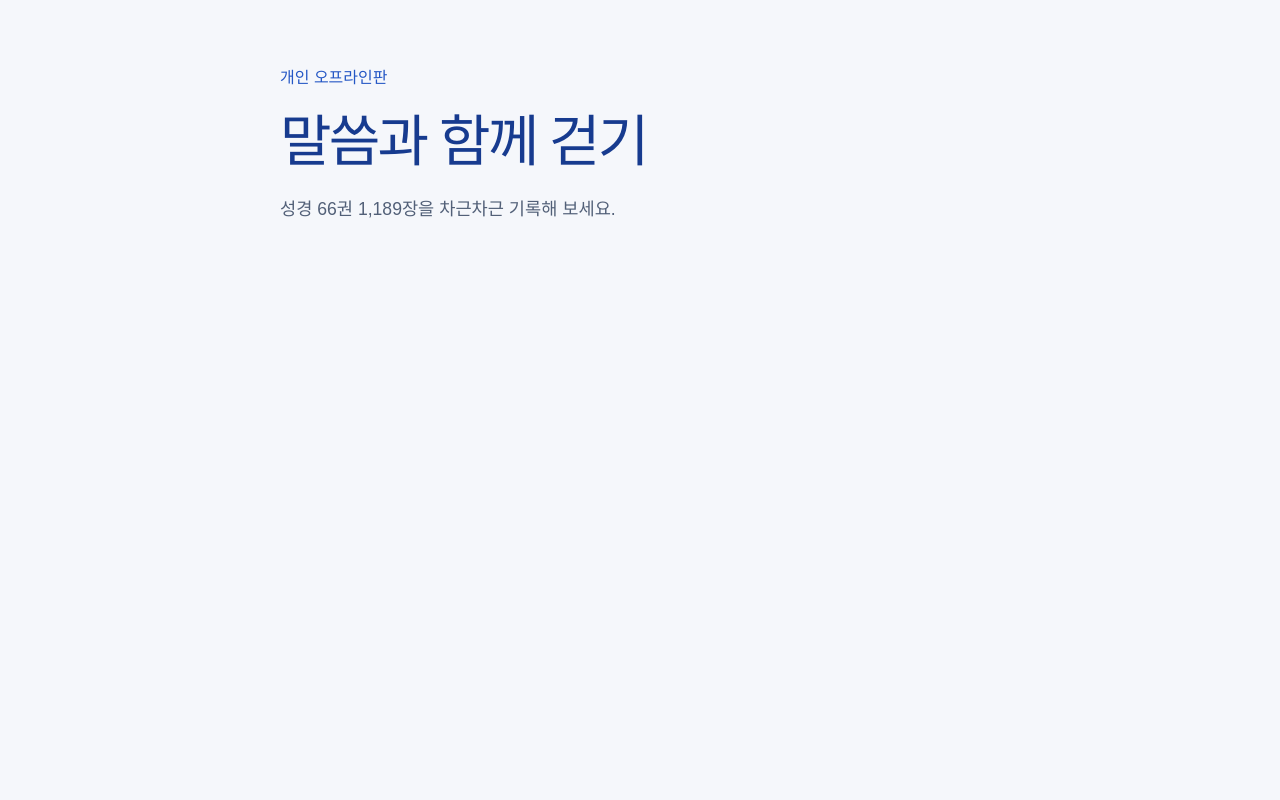
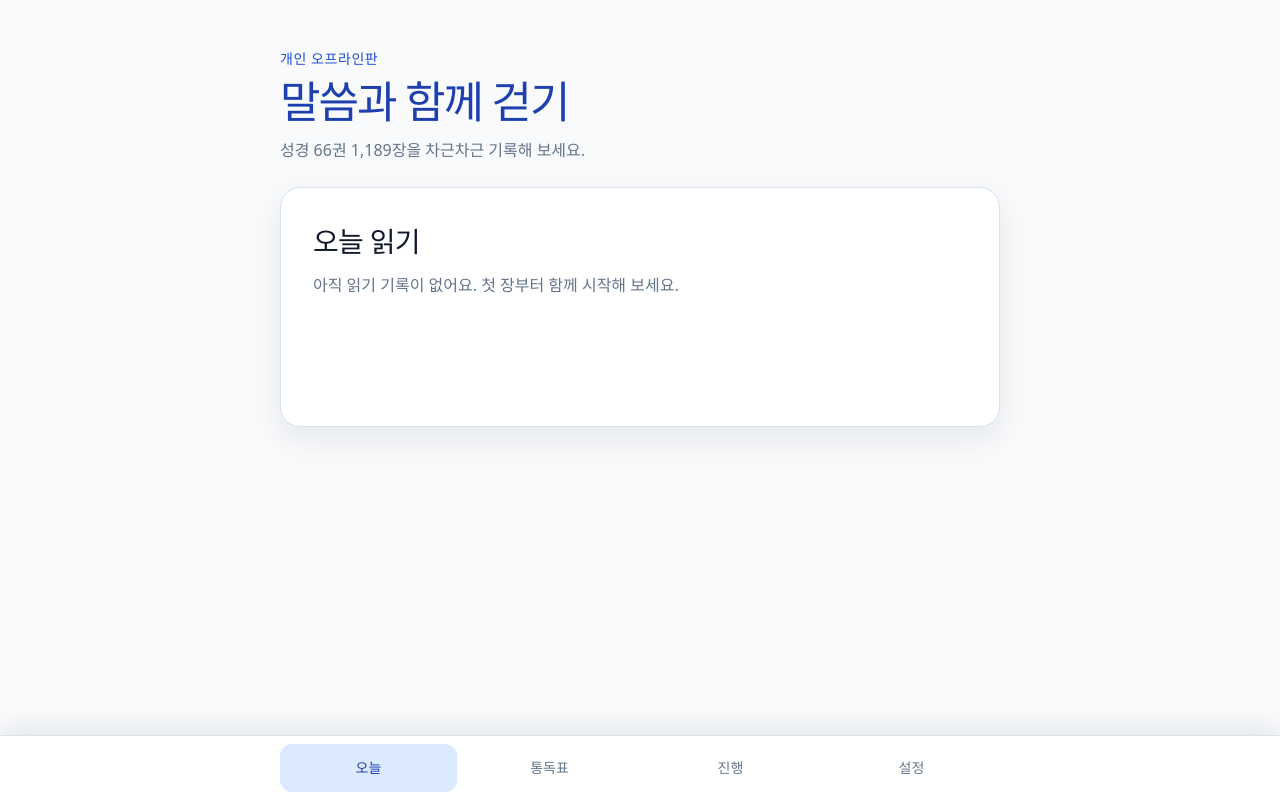
Before and after one commit to kimisjun/bible-reading-tracker-web, a React (Vite) app: page / in a window 1280 px wide. Built offline with nearby package versions, Linux system fonts and the light colour scheme.

Commit message:
feat: add accessible four-tab app shell

```diff
--- a/src/app/App.tsx
+++ b/src/app/App.tsx
@@ -1,9 +1,72 @@
+import { useState } from 'react'
+
+const pages = {
+  today: {
+    tab: '오늘',
+    heading: '오늘 읽기',
+    description: '아직 읽기 기록이 없어요. 첫 장부터 함께 시작해 보세요.',
+  },
+  table: {
+    tab: '통독표',
+    heading: '나의 통독표',
+    description: '읽은 장이 아직 없어요. 통독을 시작하면 장별 기록이 여기에 나타나요.',
+  },
+  progress: {
+    tab: '진행',
+    heading: '나의 진행',
+    description: '첫 읽기를 기록하면 전체 진행률과 읽은 날을 확인할 수 있어요.',
+  },
+  settings: {
+    tab: '설정',
+    heading: '설정',
+    description: '통독 계획과 화면, 데이터 설정을 여기에서 관리할 수 있어요.',
+  },
+} as const
+
+type PageId = keyof typeof pages
+
 export function App() {
+  const [activePage, setActivePage] = useState<PageId>('today')
+  const page = pages[activePage]
+
   return (
-    <main className="app-shell">
-      <p className="eyebrow">개인 오프라인판</p>
-      <h1>말씀과 함께 걷기</h1>
-      <p className="subtitle">성경 66권 1,189장을 차근차근 기록해 보세요.</p>
-    </main>
+    <div className="app-shell">
+      <header className="app-header">
+        <p className="eyebrow">개인 오프라인판</p>
+        <h1>말씀과 함께 걷기</h1>
+        <p className="subtitle">성경 66권 1,189장을 차근차근 기록해 보세요.</p>
+      </header>
+
+      <main>
+        <section
+          aria-labelledby={`${activePage}-title`}
+          id={`${activePage}-panel`}
+          role="tabpanel"
+        >
+          <h2 id={`${activePage}-title`}>{page.heading}</h2>
+          <p>{page.description}</p>
+        </section>
+      </main>
+
+      <nav aria-label="주요 메뉴">
+        <div role="tablist" aria-label="앱 화면">
+          {(Object.entries(pages) as [PageId, (typeof pages)[PageId]][]).map(
+            ([pageId, item]) => (
+              <button
+                aria-controls={`${pageId}-panel`}
+                aria-selected={activePage === pageId}
+                id={`${pageId}-tab`}
+                key={pageId}
+                onClick={() => setActivePage(pageId)}
+                role="tab"
+                type="button"
+              >
+                {item.tab}
+              </button>
+            ),
+          )}
+        </div>
+      </nav>
+    </div>
   )
 }
--- a/src/styles/global.css
+++ b/src/styles/global.css
@@ -1,13 +1,198 @@
 :root {
-  font-family: "Malgun Gothic", "Apple SD Gothic Neo", sans-serif;
-  color: #172033;
-  background: #f5f7fb;
+  font-family: "Malgun Gothic", "Apple SD Gothic Neo", system-ui, sans-serif;
+  color: var(--color-text);
+  background: var(--color-background);
   font-synthesis: none;
+  text-rendering: optimizeLegibility;
+
+  --color-primary: #1d4ed8;
+  --color-primary-strong: #1e40af;
+  --color-primary-soft: #dbeafe;
+  --color-background: #f8fafc;
+  --color-surface: #ffffff;
+  --color-text: #0f172a;
+  --color-muted: #64748b;
+  --color-border: #dbe3ef;
+  --color-focus: #1d4ed8;
+  --shadow-card: 0 12px 32px rgb(15 23 42 / 8%);
+  --page-gutter: 1rem;
+  --content-width: 45rem;
 }
 
-* { box-sizing: border-box; }
-body { margin: 0; min-width: 320px; min-height: 100vh; }
-.app-shell { width: min(100% - 32px, 720px); margin: 0 auto; padding: 64px 0; }
-.eyebrow { margin: 0 0 8px; color: #2457c5; font-weight: 800; }
-h1 { margin: 0; color: #173b8f; font-size: clamp(2rem, 7vw, 3.5rem); letter-spacing: -0.05em; }
-.subtitle { color: #526078; font-size: 1.1rem; }
+* {
+  box-sizing: border-box;
+}
+
+html {
+  min-width: 320px;
+  background: var(--color-background);
+}
+
+body {
+  margin: 0;
+  min-width: 320px;
+  min-height: 100vh;
+  min-height: 100dvh;
+  background: var(--color-background);
+}
+
+button {
+  font: inherit;
+}
+
+.app-shell {
+  width: 100%;
+  min-height: 100vh;
+  min-height: 100dvh;
+  padding: 1rem var(--page-gutter) 6.5rem;
+  overflow-wrap: anywhere;
+}
+
+.app-header,
+.app-shell > main {
+  width: min(100%, var(--content-width));
+  margin-inline: auto;
+}
+
+.app-header {
+  padding: 1rem 0 1.5rem;
+}
+
+.eyebrow {
+  margin: 0 0 0.5rem;
+  color: var(--color-primary);
+  font-size: 0.875rem;
+  font-weight: 800;
+  letter-spacing: 0.04em;
+}
+
+h1,
+h2,
+p {
+  margin-top: 0;
+}
+
+h1 {
+  margin-bottom: 0.625rem;
+  color: var(--color-primary-strong);
+  font-size: clamp(1.75rem, 8vw, 2.75rem);
+  line-height: 1.15;
+  letter-spacing: -0.045em;
+}
+
+.subtitle {
+  max-width: 34rem;
+  margin-bottom: 0;
+  color: var(--color-muted);
+  font-size: 1rem;
+  line-height: 1.65;
+}
+
+[role="tabpanel"] {
+  min-height: 15rem;
+  padding: clamp(1.25rem, 5vw, 2rem);
+  border: 1px solid var(--color-border);
+  border-radius: 1.25rem;
+  background: var(--color-surface);
+  box-shadow: var(--shadow-card);
+}
+
+[role="tabpanel"] h2 {
+  margin-bottom: 0.75rem;
+  color: var(--color-text);
+  font-size: clamp(1.375rem, 6vw, 1.75rem);
+  letter-spacing: -0.025em;
+}
+
+[role="tabpanel"] p {
+  max-width: 32rem;
+  margin-bottom: 0;
+  color: var(--color-muted);
+  line-height: 1.7;
+}
+
+.app-shell > nav {
+  position: fixed;
+  z-index: 10;
+  right: 0;
+  bottom: 0;
+  left: 0;
+  padding: 0.5rem max(var(--page-gutter), env(safe-area-inset-right)) max(0.5rem, env(safe-area-inset-bottom)) max(var(--page-gutter), env(safe-area-inset-left));
+  border-top: 1px solid var(--color-border);
+  background: color-mix(in srgb, var(--color-surface) 94%, transparent);
+  box-shadow: 0 -8px 24px rgb(15 23 42 / 8%);
+  backdrop-filter: blur(12px);
+}
+
+[role="tablist"] {
+  display: grid;
+  grid-template-columns: repeat(4, minmax(0, 1fr));
+  width: min(100%, var(--content-width));
+  margin-inline: auto;
+  gap: 0.25rem;
+}
+
+[role="tab"] {
+  min-width: 0;
+  min-height: 48px;
+  padding: 0.625rem 0.25rem;
+  border: 0;
+  border-radius: 0.75rem;
+  color: var(--color-muted);
+  background: transparent;
+  font-size: 0.875rem;
+  font-weight: 700;
+  line-height: 1.2;
+  cursor: pointer;
+  transition: color 160ms ease, background-color 160ms ease, transform 160ms ease;
+}
+
+[role="tab"]:active {
+  transform: scale(0.98);
+}
+
+[role="tab"][aria-selected="true"] {
+  color: var(--color-primary-strong);
+  background: var(--color-primary-soft);
+}
+
+[role="tab"]:focus-visible {
+  outline: 3px solid var(--color-focus);
+  outline-offset: 2px;
+}
+
+@media (min-width: 48rem) {
+  :root {
+    --page-gutter: 1.5rem;
+  }
+
+  .app-shell {
+    padding-top: 2rem;
+  }
+}
+
+@media (prefers-color-scheme: dark) {
+  :root {
+    --color-primary: #60a5fa;
+    --color-primary-strong: #93c5fd;
+    --color-primary-soft: #172554;
+    --color-background: #0f172a;
+    --color-surface: #1e293b;
+    --color-text: #f8fafc;
+    --color-muted: #cbd5e1;
+    --color-border: #334155;
+    --color-focus: #93c5fd;
+    --shadow-card: 0 12px 32px rgb(0 0 0 / 24%);
+  }
+}
+
+@media (prefers-reduced-motion: reduce) {
+  *,
+  *::before,
+  *::after {
+    scroll-behavior: auto !important;
+    transition-duration: 0.01ms !important;
+    animation-duration: 0.01ms !important;
+    animation-iteration-count: 1 !important;
+  }
+}
```
Also changed, not shown: 1 other file (tests, documents, lock files or other folders).
